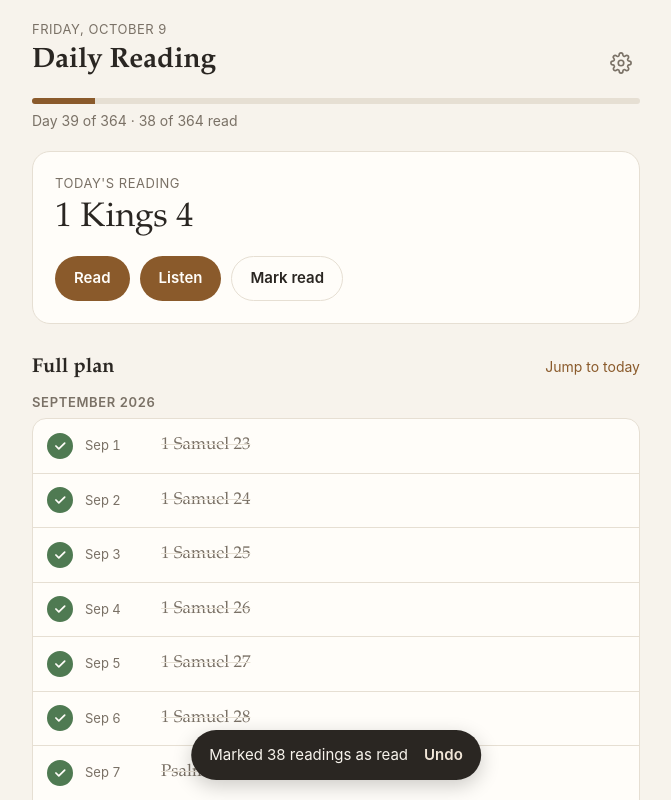
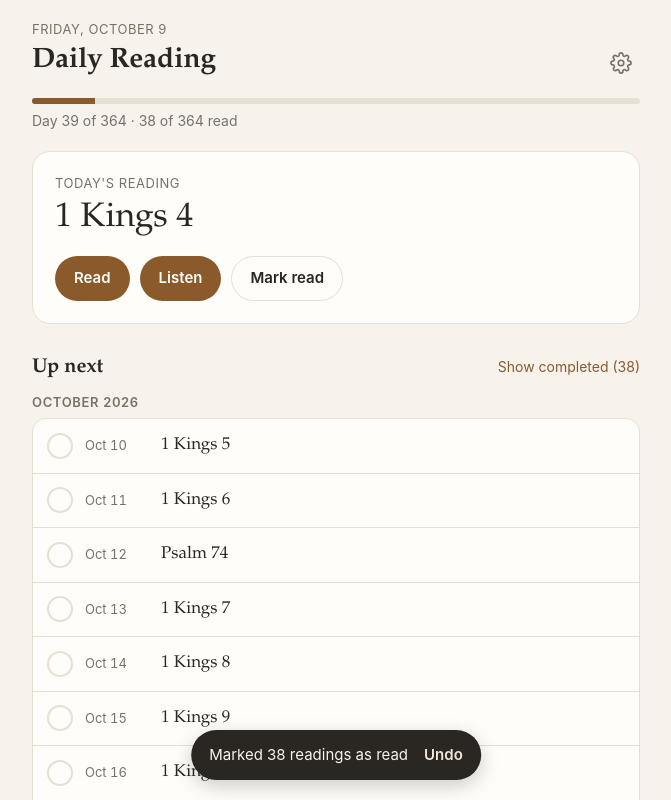
Before and after one commit to thewahlstedts/daily-reading, a plain HTML site: page index.html in a window 1280 px wide. Both pictures are taken after a click on the button "Mark all read". Shown: the top 800 px of the page, without its empty margins (304-975 px from the left). Drawn offline with Linux system fonts and the light colour scheme.

Commit message:
Hide completed readings and feature the next unread one
The top card now always shows the earliest unfinished reading (overdue,
today's, or the next upcoming). Lists hide completed readings, with a
'Show completed' toggle to bring them back.

Co-Authored-By: Claude Opus 5.5 (1M context) <noreply@anthropic.com>

```diff
--- a/app.js
+++ b/app.js
@@ -13,6 +13,7 @@ const defaults = {
   voice: '',
   rate: 1,
   automark: true,
+  showCompleted: false,
 };
 
 let state = load();
@@ -100,41 +101,53 @@ function render() {
   if (behind.length) progress += ` · ${behind.length} behind`;
   $('#progress-text').textContent = progress;
 
-  // Today card
+  // Featured card: always the earliest reading not yet done.
+  const next = plan.findIndex((_, i) => !isRead(i));
   const card = $('#today-card');
-  if (t < 0) {
-    card.innerHTML = `<p class="eyebrow">Starts ${fmtLong.format(dateForIndex(0))}</p>
-      <p class="ref">${plan[0].ref}</p>
-      <div class="actions"><button class="btn primary" data-open="0">Read ahead</button></div>`;
-  } else if (t >= total) {
-    card.innerHTML = `<p class="eyebrow">Plan finished</p>
-      <p class="ref">${behind.length ? 'Almost there' : 'Well done'}</p>
-      <p class="note">${behind.length ? `${behind.length} reading${behind.length > 1 ? 's' : ''} left to catch up on below.` : 'You completed every reading in the plan.'}</p>`;
+  if (next === -1) {
+    card.innerHTML = `<p class="eyebrow done">Plan complete</p>
+      <p class="ref">Well done</p>
+      <p class="note">You've finished every reading in the plan.</p>`;
   } else {
-    const done = isRead(t);
-    card.innerHTML = `<p class="eyebrow">Today's reading</p>
-      <p class="ref">${plan[t].ref}</p>
+    const when = fmtLong.format(dateForIndex(next));
+    let label;
+    if (next < t) label = `<p class="eyebrow late">Catch up · ${when}</p>`;
+    else if (next === t) label = `<p class="eyebrow">Today's reading</p>`;
+    else if (t < 0) label = `<p class="eyebrow">Plan starts ${when}</p>`;
+    else label = `<p class="eyebrow done">✓ Today's done · Up next ${when}</p>`;
+    card.innerHTML = `${label}
+      <p class="ref">${plan[next].ref}</p>
       <div class="actions">
-        <button class="btn primary" data-open="${t}">Read</button>
-        <button class="btn primary" data-listen="${t}">Listen</button>
-        <button class="btn ${done ? 'done' : 'ghost'}" data-toggle="${t}">${done ? '✓ Read' : 'Mark read'}</button>
+        <button class="btn primary" data-open="${next}">Read</button>
+        <button class="btn primary" data-listen="${next}">Listen</button>
+        <button class="btn ghost" data-toggle="${next}">Mark read</button>
       </div>`;
   }
 
-  // Catch up
-  $('#behind').hidden = behind.length === 0;
-  $('#behind-list').innerHTML = behind.map((i) => itemHtml(i, t)).join('');
+  // Catch up (the featured reading is already shown above)
+  const others = behind.filter((i) => i !== next);
+  $('#behind').hidden = others.length === 0;
+  $('#behind-list').innerHTML = others.map((i) => itemHtml(i, t)).join('');
 
-  // Full plan grouped by month
+  // Plan list: upcoming unread readings, or everything when showing completed
+  const show = state.showCompleted
+    ? plan.map((_, i) => i)
+    : plan.map((_, i) => i).filter((i) => !isRead(i) && i !== next && i >= t);
+  $('#plan-heading').textContent = state.showCompleted ? 'Full plan' : 'Up next';
+  $('#completed-btn').textContent = state.showCompleted ? 'Hide completed' : `Show completed (${doneCount})`;
+  $('#jump-btn').hidden = !state.showCompleted;
+
   const groups = new Map();
-  plan.forEach((_, i) => {
+  show.forEach((i) => {
     const key = fmtMonth.format(dateForIndex(i));
     if (!groups.has(key)) groups.set(key, []);
     groups.get(key).push(i);
   });
-  $('#plan-list').innerHTML = [...groups].map(([month, idxs]) =>
-    `<div class="month"><h3>${month}</h3><ul class="list">${idxs.map((i) => itemHtml(i, t)).join('')}</ul></div>`
-  ).join('');
+  $('#plan-list').innerHTML = groups.size
+    ? [...groups].map(([month, idxs]) =>
+        `<div class="month"><h3>${month}</h3><ul class="list">${idxs.map((i) => itemHtml(i, t)).join('')}</ul></div>`
+      ).join('')
+    : '<p class="empty">Nothing left after this one.</p>';
 }
 
 function itemHtml(i, t) {
@@ -202,6 +215,12 @@ function hideToast() {
   $('#toast').hidden = true;
   undoCatchUp = null;
 }
+
+$('#completed-btn').addEventListener('click', () => {
+  state.showCompleted = !state.showCompleted;
+  save();
+  render();
+});
 
 $('#jump-btn').addEventListener('click', () => {
   const t = Math.max(0, Math.min(todayIndex(), plan.length - 1));
--- a/index.html
+++ b/index.html
@@ -42,8 +42,11 @@
 
     <section>
       <div class="section-head">
-        <h2>Full plan</h2>
-        <button class="link-btn" id="jump-btn">Jump to today</button>
+        <h2 id="plan-heading">Up next</h2>
+        <div class="row">
+          <button class="link-btn" id="jump-btn" hidden>Jump to today</button>
+          <button class="link-btn" id="completed-btn"></button>
+        </div>
       </div>
       <div id="plan-list"></div>
     </section>
--- a/styles.css
+++ b/styles.css
@@ -69,7 +69,9 @@ button { font: inherit; color: inherit; }
 section > h2, .section-head { margin-bottom: 10px; }
 .section-head { display: flex; justify-content: space-between; align-items: baseline; }
 #behind { margin-bottom: 28px; }
-#behind h2 { color: var(--late); }
+#behind h2, .eyebrow.late { color: var(--late); }
+.eyebrow.done { color: var(--done); }
+.empty { color: var(--muted); font-size: 15px; margin: 0; }
 
 .toast { position: fixed; left: 50%; bottom: calc(20px + env(safe-area-inset-bottom)); transform: translateX(-50%); display: flex; align-items: center; gap: 16px; background: var(--ink); color: var(--bg); padding: 10px 18px; border-radius: 999px; font-size: 15px; box-shadow: 0 6px 20px rgba(0,0,0,.2); max-width: calc(100% - 32px); }
 .toast[hidden] { display: none; }
```
